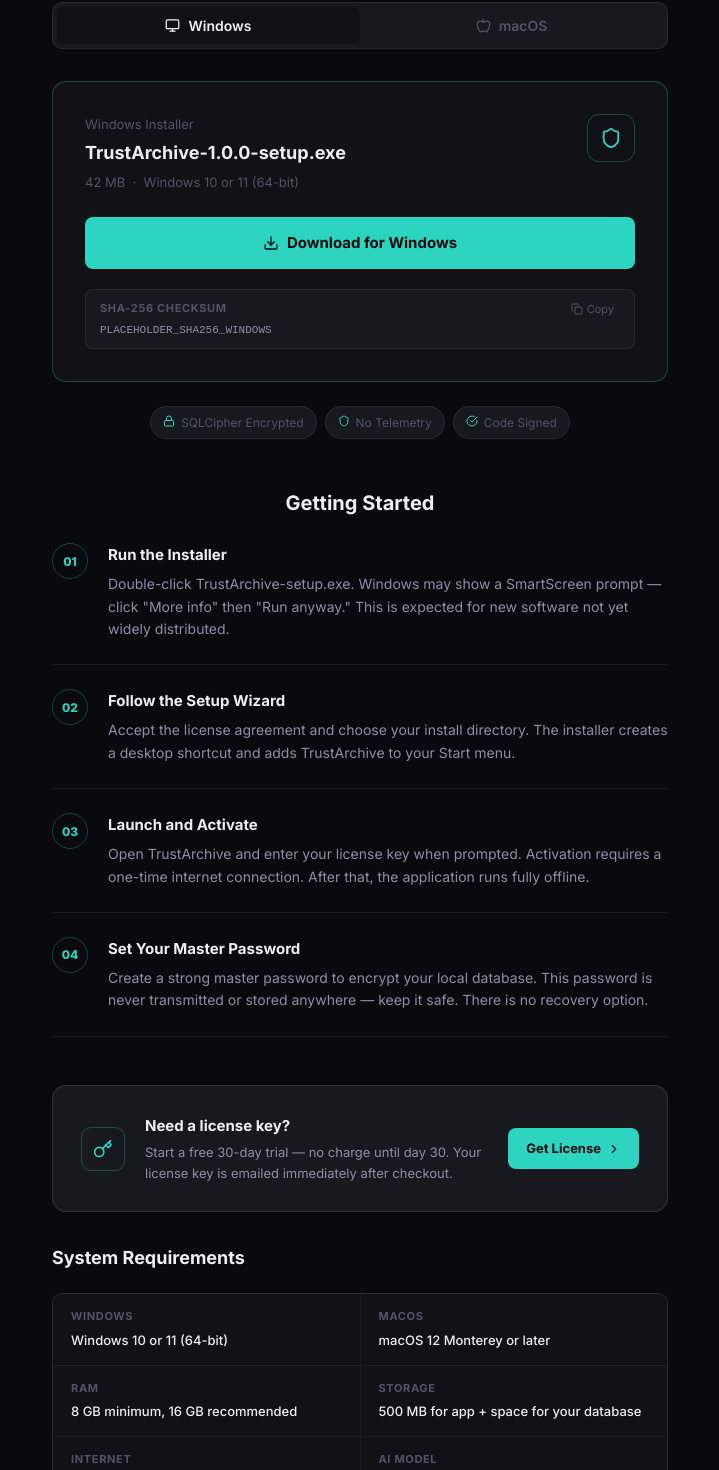
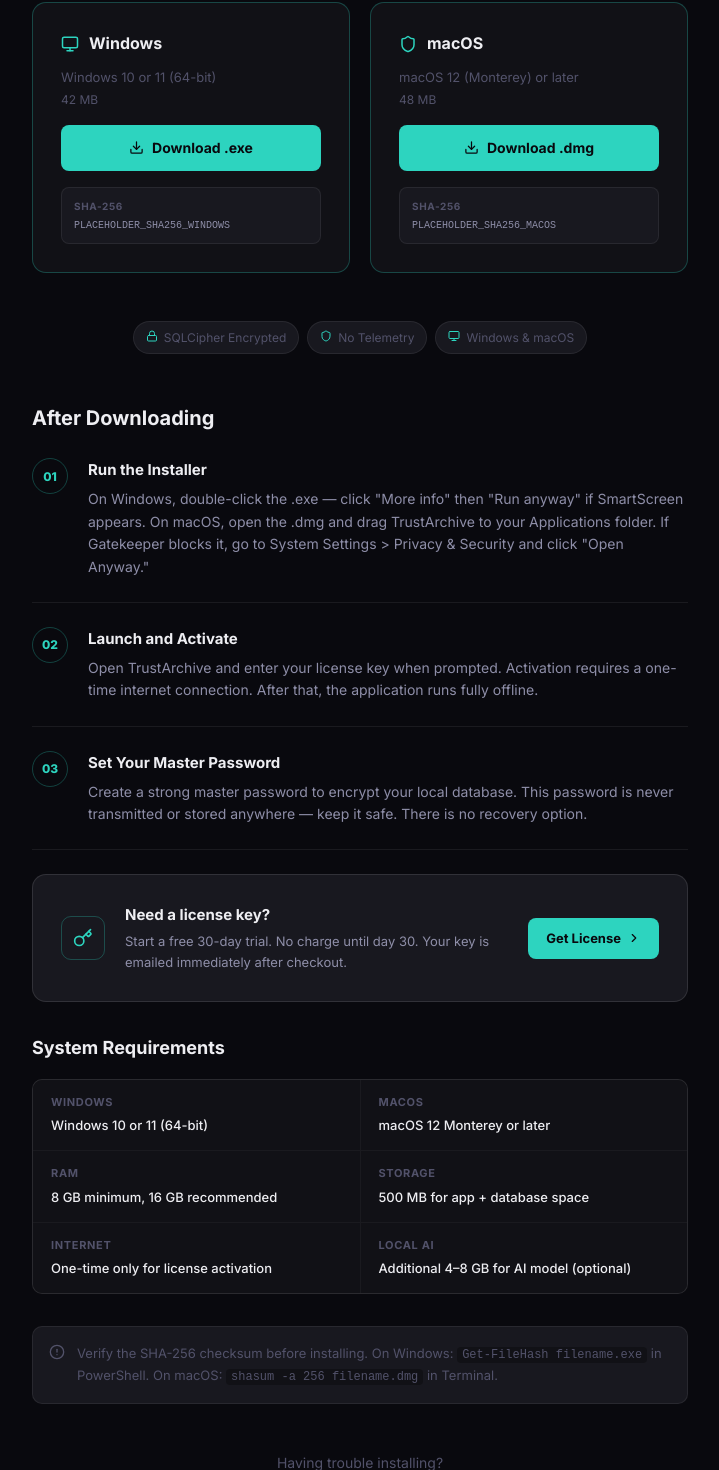
Before and after one commit to apvera-admin/trustarchive, a Next.js app: page /download in a window 1280 px wide. Shown: the part 472-1942 px from the top of the page, without its empty margins (280-999 px from the left). Built offline with nearby package versions, Linux system fonts and the light colour scheme.

Commit message:
Update page.js

```diff
--- a/app/download/page.js
+++ b/app/download/page.js
@@ -1,8 +1,5 @@
-'use client';
-
-import { useState } from 'react';
 import Link from 'next/link';
-import { Shield, Download, Monitor, Apple, CheckCircle, Key, AlertCircle, ChevronRight, Lock, Copy, Check } from 'lucide-react';
+import { Shield, Download, Monitor, Key, AlertCircle, ChevronRight, Lock } from 'lucide-react';
 
 export const metadata = {
   title: 'Download TrustArchive — Private Trust Administration Software',
@@ -14,57 +11,23 @@ const RELEASE = {
   version: '1.0.0',
   date: 'May 2025',
   windows: {
-    label: 'Windows Installer',
     filename: 'TrustArchive-1.0.0-setup.exe',
     size: '42 MB',
-    url: '/releases/TrustArchive-1.0.0-setup.exe', // replace with real URL or S3 link
-    sha256: 'PLACEHOLDER_SHA256_WINDOWS',           // replace with real checksum
+    url: '/releases/TrustArchive-1.0.0-setup.exe',
+    sha256: 'PLACEHOLDER_SHA256_WINDOWS',
     requirements: 'Windows 10 or 11 (64-bit)',
   },
   mac: {
-    label: 'macOS Disk Image',
     filename: 'TrustArchive-1.0.0.dmg',
     size: '48 MB',
-    url: '/releases/TrustArchive-1.0.0.dmg',       // replace with real URL or S3 link
-    sha256: 'PLACEHOLDER_SHA256_MACOS',             // replace with real checksum
+    url: '/releases/TrustArchive-1.0.0.dmg',
+    sha256: 'PLACEHOLDER_SHA256_MACOS',
     requirements: 'macOS 12 (Monterey) or later',
   },
 };
 // ───────────────────────────────────────────────────────────────────────────
 
-function CopyButton({ text }) {
-  const [copied, setCopied] = useState(false);
-
-  const handleCopy = () => {
-    navigator.clipboard.writeText(text);
-    setCopied(true);
-    setTimeout(() => setCopied(false), 2000);
-  };
-
-  return (
-    <button onClick={handleCopy} style={{
-      background: 'none',
-      border: 'none',
-      cursor: 'pointer',
-      color: copied ? 'var(--accent)' : 'var(--text-3)',
-      display: 'flex',
-      alignItems: 'center',
-      gap: 4,
-      fontSize: 11,
-      padding: '2px 6px',
-      borderRadius: 4,
-      transition: 'color 0.15s',
-    }}>
-      {copied ? <Check size={12} /> : <Copy size={12} />}
-      {copied ? 'Copied' : 'Copy'}
-    </button>
-  );
-}
-
 export default function DownloadPage() {
-  const [os, setOs] = useState('windows');
-  const platform = os === 'windows' ? RELEASE.windows : RELEASE.mac;
-
   return (
     <div style={{ paddingTop: 60 }}>
 
@@ -82,153 +45,123 @@ export default function DownloadPage() {
         </div>
       </div>
 
-      {/* ── OS SELECTOR + DOWNLOAD ── */}
+      {/* ── DOWNLOAD CARDS ── */}
       <section className="section" style={{ paddingTop: 48 }}>
-        <div className="container" style={{ maxWidth: 680 }}>
+        <div className="container" style={{ maxWidth: 720 }}>
 
-          {/* OS Toggle */}
+          {/* Both platforms side by side */}
+          <div style={{ display: 'grid', gridTemplateColumns: '1fr 1fr', gap: 20, marginBottom: 48 }}>
+
+            {/* Windows */}
             <div style={{
+              background: 'var(--bg-surface)',
+              border: '1px solid var(--accent-border)',
+              borderRadius: 'var(--radius-lg)',
+              padding: 28,
               display: 'flex',
-            background: 'var(--bg-surface-2)',
-            borderRadius: 10,
-            padding: 4,
-            marginBottom: 32,
-            border: '1px solid var(--border)',
+              flexDirection: 'column',
+              gap: 16,
             }}>
-            {[
-              { id: 'windows', label: 'Windows', icon: <Monitor size={15} /> },
-              { id: 'mac', label: 'macOS', icon: <Apple size={15} /> },
-            ].map(({ id, label, icon }) => (
-              <button
-                key={id}
-                onClick={() => setOs(id)}
-                style={{
-                  flex: 1,
+              <div>
+                <div style={{ display: 'flex', alignItems: 'center', gap: 10, marginBottom: 10 }}>
+                  <Monitor size={18} style={{ color: 'var(--accent)' }} />
+                  <span style={{ fontSize: 16, fontWeight: 700, color: 'var(--text-1)' }}>Windows</span>
+                </div>
+                <div style={{ fontSize: 13, color: 'var(--text-3)', marginBottom: 2 }}>{RELEASE.windows.requirements}</div>
+                <div style={{ fontSize: 12, color: 'var(--text-3)' }}>{RELEASE.windows.size}</div>
+              </div>
+
+              <a href={RELEASE.windows.url} download style={{
                 display: 'flex',
                 alignItems: 'center',
                 justifyContent: 'center',
                 gap: 8,
-                  padding: '10px 16px',
-                  borderRadius: 7,
-                  border: 'none',
-                  cursor: 'pointer',
+                padding: '12px 20px',
+                background: 'var(--accent)',
+                color: '#09090E',
+                borderRadius: 8,
+                fontWeight: 700,
                 fontSize: 14,
-                  fontWeight: 600,
-                  fontFamily: 'inherit',
-                  transition: 'all 0.15s',
-                  background: os === id ? 'var(--bg-surface)' : 'transparent',
-                  color: os === id ? 'var(--text-1)' : 'var(--text-3)',
-                  boxShadow: os === id ? 'var(--shadow-sm)' : 'none',
-                }}
-              >
-                {icon} {label}
-              </button>
-            ))}
+                textDecoration: 'none',
+              }}>
+                <Download size={15} /> Download .exe
+              </a>
+
+              <div style={{
+                background: 'var(--bg-surface-2)',
+                border: '1px solid var(--border)',
+                borderRadius: 8,
+                padding: '10px 12px',
+              }}>
+                <div style={{ fontSize: 10, fontWeight: 700, color: 'var(--text-3)', textTransform: 'uppercase', letterSpacing: '0.06em', marginBottom: 4 }}>
+                  SHA-256
+                </div>
+                <div style={{ fontFamily: 'monospace', fontSize: 10, color: 'var(--text-2)', wordBreak: 'break-all', lineHeight: 1.5 }}>
+                  {RELEASE.windows.sha256}
+                </div>
+              </div>
             </div>
 
-          {/* Download Card */}
+            {/* macOS */}
             <div style={{
               background: 'var(--bg-surface)',
               border: '1px solid var(--accent-border)',
               borderRadius: 'var(--radius-lg)',
-            padding: 32,
-            marginBottom: 24,
+              padding: 28,
+              display: 'flex',
+              flexDirection: 'column',
+              gap: 16,
             }}>
-            <div style={{ display: 'flex', alignItems: 'flex-start', justifyContent: 'space-between', gap: 16, marginBottom: 24 }}>
               <div>
-                <div style={{ fontSize: 13, color: 'var(--text-3)', marginBottom: 4 }}>
-                  {platform.label}
+                <div style={{ display: 'flex', alignItems: 'center', gap: 10, marginBottom: 10 }}>
+                  <Shield size={18} style={{ color: 'var(--accent)' }} />
+                  <span style={{ fontSize: 16, fontWeight: 700, color: 'var(--text-1)' }}>macOS</span>
                 </div>
-                <div style={{ fontSize: 18, fontWeight: 700, color: 'var(--text-1)', marginBottom: 4 }}>
-                  {platform.filename}
-                </div>
-                <div style={{ fontSize: 13, color: 'var(--text-3)' }}>
-                  {platform.size} &nbsp;·&nbsp; {platform.requirements}
-                </div>
-              </div>
-              <div style={{
-                width: 48,
-                height: 48,
-                background: 'var(--accent-subtle)',
-                border: '1px solid var(--accent-border)',
-                borderRadius: 12,
-                display: 'flex',
-                alignItems: 'center',
-                justifyContent: 'center',
-                flexShrink: 0,
-              }}>
-                <Shield size={22} style={{ color: 'var(--accent)' }} />
-              </div>
+                <div style={{ fontSize: 13, color: 'var(--text-3)', marginBottom: 2 }}>{RELEASE.mac.requirements}</div>
+                <div style={{ fontSize: 12, color: 'var(--text-3)' }}>{RELEASE.mac.size}</div>
               </div>
 
-            <a
-              href={platform.url}
-              download
-              style={{
+              <a href={RELEASE.mac.url} download style={{
                 display: 'flex',
                 alignItems: 'center',
                 justifyContent: 'center',
                 gap: 8,
-                width: '100%',
-                padding: '14px 24px',
+                padding: '12px 20px',
                 background: 'var(--accent)',
                 color: '#09090E',
                 borderRadius: 8,
                 fontWeight: 700,
-                fontSize: 15,
+                fontSize: 14,
                 textDecoration: 'none',
-                transition: 'opacity 0.15s',
-                marginBottom: 20,
-              }}
-              onMouseEnter={e => e.currentTarget.style.opacity = '0.88'}
-              onMouseLeave={e => e.currentTarget.style.opacity = '1'}
-            >
-              <Download size={16} />
-              Download for {os === 'windows' ? 'Windows' : 'macOS'}
+              }}>
+                <Download size={15} /> Download .dmg
               </a>
 
-            {/* Checksum */}
               <div style={{
                 background: 'var(--bg-surface-2)',
                 border: '1px solid var(--border)',
                 borderRadius: 8,
-              padding: '10px 14px',
+                padding: '10px 12px',
               }}>
-              <div style={{ display: 'flex', alignItems: 'center', justifyContent: 'space-between', marginBottom: 4 }}>
-                <span style={{ fontSize: 11, fontWeight: 700, color: 'var(--text-3)', textTransform: 'uppercase', letterSpacing: '0.06em' }}>
-                  SHA-256 Checksum
-                </span>
-                <CopyButton text={platform.sha256} />
+                <div style={{ fontSize: 10, fontWeight: 700, color: 'var(--text-3)', textTransform: 'uppercase', letterSpacing: '0.06em', marginBottom: 4 }}>
+                  SHA-256
                 </div>
-              <div style={{
-                fontFamily: 'monospace',
-                fontSize: 11,
-                color: 'var(--text-2)',
-                wordBreak: 'break-all',
-                lineHeight: 1.5,
-              }}>
-                {platform.sha256}
+                <div style={{ fontFamily: 'monospace', fontSize: 10, color: 'var(--text-2)', wordBreak: 'break-all', lineHeight: 1.5 }}>
+                  {RELEASE.mac.sha256}
+                </div>
               </div>
             </div>
           </div>
 
-          {/* Trust Badges */}
-          <div style={{
-            display: 'flex',
-            gap: 8,
-            flexWrap: 'wrap',
-            justifyContent: 'center',
-            marginBottom: 48,
-          }}>
+          {/* Trust badges */}
+          <div style={{ display: 'flex', gap: 8, flexWrap: 'wrap', justifyContent: 'center', marginBottom: 48 }}>
             {[
               { icon: <Lock size={12} />, label: 'SQLCipher Encrypted' },
               { icon: <Shield size={12} />, label: 'No Telemetry' },
-              { icon: <CheckCircle size={12} />, label: 'Code Signed' },
+              { icon: <Monitor size={12} />, label: 'Windows & macOS' },
             ].map(({ icon, label }) => (
               <div key={label} style={{
-                display: 'flex',
-                alignItems: 'center',
-                gap: 6,
+                display: 'flex', alignItems: 'center', gap: 6,
                 padding: '6px 12px',
                 background: 'var(--bg-surface-2)',
                 border: '1px solid var(--border)',
@@ -242,206 +175,121 @@ export default function DownloadPage() {
             ))}
           </div>
 
-          {/* ── INSTALLATION STEPS ── */}
-          <div style={{ marginBottom: 48 }}>
-            <h2 style={{ fontSize: 20, fontWeight: 700, marginBottom: 24, textAlign: 'center' }}>
-              Getting Started
-            </h2>
+          {/* ── INSTALL STEPS ── */}
+          <h2 style={{ fontSize: 20, fontWeight: 700, marginBottom: 24 }}>After Downloading</h2>
 
-            {(os === 'windows' ? [
+          {[
             {
               num: '01',
               title: 'Run the Installer',
-                body: 'Double-click TrustArchive-setup.exe. Windows may show a SmartScreen prompt — click "More info" then "Run anyway." This is expected for new software not yet widely distributed.',
+              body: 'On Windows, double-click the .exe — click "More info" then "Run anyway" if SmartScreen appears. On macOS, open the .dmg and drag TrustArchive to your Applications folder. If Gatekeeper blocks it, go to System Settings > Privacy & Security and click "Open Anyway."',
             },
             {
               num: '02',
-                title: 'Follow the Setup Wizard',
-                body: 'Accept the license agreement and choose your install directory. The installer creates a desktop shortcut and adds TrustArchive to your Start menu.',
-              },
-              {
-                num: '03',
               title: 'Launch and Activate',
               body: 'Open TrustArchive and enter your license key when prompted. Activation requires a one-time internet connection. After that, the application runs fully offline.',
             },
             {
-                num: '04',
+              num: '03',
               title: 'Set Your Master Password',
               body: 'Create a strong master password to encrypt your local database. This password is never transmitted or stored anywhere — keep it safe. There is no recovery option.',
             },
-            ] : [
-              {
-                num: '01',
-                title: 'Open the Disk Image',
-                body: 'Double-click TrustArchive.dmg. macOS may show a Gatekeeper warning — go to System Settings > Privacy & Security and click "Open Anyway." This is expected for newly distributed software.',
-              },
-              {
-                num: '02',
-                title: 'Drag to Applications',
-                body: 'In the disk image window, drag TrustArchive to your Applications folder. Eject the disk image when done.',
-              },
-              {
-                num: '03',
-                title: 'Launch and Activate',
-                body: 'Open TrustArchive from Applications and enter your license key when prompted. Activation requires a one-time internet connection. After that, the application runs fully offline.',
-              },
-              {
-                num: '04',
-                title: 'Set Your Master Password',
-                body: 'Create a strong master password to encrypt your local database. This password is never transmitted or stored anywhere — keep it safe. There is no recovery option.',
-              },
-            ]).map(({ num, title, body }) => (
+          ].map(({ num, title, body }) => (
             <div key={num} style={{
-                display: 'flex',
-                gap: 20,
-                marginBottom: 24,
-                paddingBottom: 24,
-                borderBottom: '1px solid var(--border)',
+              display: 'flex', gap: 20, marginBottom: 24,
+              paddingBottom: 24, borderBottom: '1px solid var(--border)',
             }}>
               <div style={{
-                  width: 36,
-                  height: 36,
-                  borderRadius: '50%',
+                width: 36, height: 36, borderRadius: '50%',
                 background: 'var(--accent-subtle)',
                 border: '1px solid var(--accent-border)',
-                  display: 'flex',
-                  alignItems: 'center',
-                  justifyContent: 'center',
-                  fontSize: 12,
-                  fontWeight: 800,
-                  color: 'var(--accent)',
-                  flexShrink: 0,
+                display: 'flex', alignItems: 'center', justifyContent: 'center',
+                fontSize: 12, fontWeight: 800, color: 'var(--accent)', flexShrink: 0,
               }}>
                 {num}
               </div>
               <div>
-                  <div style={{ fontSize: 15, fontWeight: 700, color: 'var(--text-1)', marginBottom: 6 }}>
-                    {title}
-                  </div>
-                  <div style={{ fontSize: 14, color: 'var(--text-2)', lineHeight: 1.6 }}>
-                    {body}
-                  </div>
+                <div style={{ fontSize: 15, fontWeight: 700, color: 'var(--text-1)', marginBottom: 6 }}>{title}</div>
+                <div style={{ fontSize: 14, color: 'var(--text-2)', lineHeight: 1.6 }}>{body}</div>
               </div>
             </div>
           ))}
-          </div>
 
           {/* ── LICENSE KEY CTA ── */}
           <div style={{
             background: 'var(--bg-surface-2)',
             border: '1px solid var(--border-md)',
             borderRadius: 'var(--radius-lg)',
-            padding: 28,
-            marginBottom: 32,
-            display: 'flex',
-            alignItems: 'center',
-            gap: 20,
+            padding: 28, marginBottom: 32,
+            display: 'flex', alignItems: 'center', gap: 20,
           }}>
             <div style={{
-              width: 44,
-              height: 44,
+              width: 44, height: 44,
               background: 'var(--accent-subtle)',
               border: '1px solid var(--accent-border)',
               borderRadius: 10,
-              display: 'flex',
-              alignItems: 'center',
-              justifyContent: 'center',
-              flexShrink: 0,
+              display: 'flex', alignItems: 'center', justifyContent: 'center', flexShrink: 0,
             }}>
               <Key size={20} style={{ color: 'var(--accent)' }} />
             </div>
             <div style={{ flex: 1 }}>
-              <div style={{ fontSize: 15, fontWeight: 700, color: 'var(--text-1)', marginBottom: 4 }}>
-                Need a license key?
-              </div>
+              <div style={{ fontSize: 15, fontWeight: 700, color: 'var(--text-1)', marginBottom: 4 }}>Need a license key?</div>
               <div style={{ fontSize: 13, color: 'var(--text-2)' }}>
-                Start a free 30-day trial — no charge until day 30. Your license key is emailed immediately after checkout.
+                Start a free 30-day trial. No charge until day 30. Your key is emailed immediately after checkout.
               </div>
             </div>
             <Link href="/pricing" style={{
-              display: 'flex',
-              alignItems: 'center',
-              gap: 6,
+              display: 'flex', alignItems: 'center', gap: 6,
               padding: '10px 18px',
-              background: 'var(--accent)',
-              color: '#09090E',
-              borderRadius: 8,
-              fontWeight: 700,
-              fontSize: 13,
-              textDecoration: 'none',
-              flexShrink: 0,
-              whiteSpace: 'nowrap',
+              background: 'var(--accent)', color: '#09090E',
+              borderRadius: 8, fontWeight: 700, fontSize: 13,
+              textDecoration: 'none', flexShrink: 0, whiteSpace: 'nowrap',
             }}>
               Get License <ChevronRight size={14} />
             </Link>
           </div>
 
           {/* ── SYSTEM REQUIREMENTS ── */}
-          <div style={{ marginBottom: 48 }}>
-            <h2 style={{ fontSize: 18, fontWeight: 700, marginBottom: 20 }}>
-              System Requirements
-            </h2>
+          <h2 style={{ fontSize: 18, fontWeight: 700, marginBottom: 16 }}>System Requirements</h2>
           <div style={{
-              display: 'grid',
-              gridTemplateColumns: '1fr 1fr',
-              gap: 1,
-              background: 'var(--border)',
-              borderRadius: 10,
-              overflow: 'hidden',
-              border: '1px solid var(--border)',
+            display: 'grid', gridTemplateColumns: '1fr 1fr', gap: 1,
+            background: 'var(--border)', borderRadius: 10,
+            overflow: 'hidden', border: '1px solid var(--border)', marginBottom: 32,
           }}>
             {[
               { label: 'Windows', value: 'Windows 10 or 11 (64-bit)' },
               { label: 'macOS', value: 'macOS 12 Monterey or later' },
               { label: 'RAM', value: '8 GB minimum, 16 GB recommended' },
-                { label: 'Storage', value: '500 MB for app + space for your database' },
-                { label: 'Internet', value: 'Required for license activation only' },
-                { label: 'AI Model', value: 'Additional 4–8 GB for local AI (optional)' },
-              ].map(({ label, value }, i) => (
-                <div key={label} style={{
-                  background: 'var(--bg-surface)',
-                  padding: '14px 18px',
-                }}>
-                  <div style={{ fontSize: 11, fontWeight: 700, color: 'var(--text-3)', textTransform: 'uppercase', letterSpacing: '0.06em', marginBottom: 4 }}>
-                    {label}
-                  </div>
-                  <div style={{ fontSize: 13, color: 'var(--text-1)', fontWeight: 500 }}>
-                    {value}
-                  </div>
+              { label: 'Storage', value: '500 MB for app + database space' },
+              { label: 'Internet', value: 'One-time only for license activation' },
+              { label: 'Local AI', value: 'Additional 4–8 GB for AI model (optional)' },
+            ].map(({ label, value }) => (
+              <div key={label} style={{ background: 'var(--bg-surface)', padding: '14px 18px' }}>
+                <div style={{ fontSize: 11, fontWeight: 700, color: 'var(--text-3)', textTransform: 'uppercase', letterSpacing: '0.06em', marginBottom: 4 }}>{label}</div>
+                <div style={{ fontSize: 13, color: 'var(--text-1)', fontWeight: 500 }}>{value}</div>
               </div>
             ))}
           </div>
-          </div>
 
-          {/* ── VERIFY CHECKSUM NOTE ── */}
+          {/* ── CHECKSUM NOTE ── */}
           <div style={{
-            display: 'flex',
-            gap: 12,
-            padding: 16,
-            background: 'var(--bg-surface-2)',
-            border: '1px solid var(--border)',
-            borderRadius: 10,
-            marginBottom: 48,
+            display: 'flex', gap: 12, padding: 16,
+            background: 'var(--bg-surface-2)', border: '1px solid var(--border)',
+            borderRadius: 10, marginBottom: 48,
           }}>
             <AlertCircle size={16} style={{ color: 'var(--text-3)', flexShrink: 0, marginTop: 1 }} />
             <div style={{ fontSize: 13, color: 'var(--text-3)', lineHeight: 1.6 }}>
-              Verify the SHA-256 checksum above before installing. On Windows use{' '}
-              <code style={{ fontFamily: 'monospace', fontSize: 12, background: 'var(--bg-surface)', padding: '1px 5px', borderRadius: 4 }}>
-                Get-FileHash filename.exe
-              </code>{' '}
-              in PowerShell. On macOS use{' '}
-              <code style={{ fontFamily: 'monospace', fontSize: 12, background: 'var(--bg-surface)', padding: '1px 5px', borderRadius: 4 }}>
-                shasum -a 256 filename.dmg
-              </code>{' '}
-              in Terminal.
+              Verify the SHA-256 checksum before installing. On Windows:{' '}
+              <code style={{ fontFamily: 'monospace', fontSize: 12, background: 'var(--bg-surface)', padding: '1px 5px', borderRadius: 4 }}>Get-FileHash filename.exe</code>
+              {' '}in PowerShell. On macOS:{' '}
+              <code style={{ fontFamily: 'monospace', fontSize: 12, background: 'var(--bg-surface)', padding: '1px 5px', borderRadius: 4 }}>shasum -a 256 filename.dmg</code>
+              {' '}in Terminal.
             </div>
           </div>
 
           {/* ── SUPPORT ── */}
           <div style={{ textAlign: 'center', paddingBottom: 48 }}>
-            <p style={{ fontSize: 14, color: 'var(--text-3)', marginBottom: 8 }}>
-              Having trouble installing?
-            </p>
+            <p style={{ fontSize: 14, color: 'var(--text-3)', marginBottom: 8 }}>Having trouble installing?</p>
             <Link href="/contact" style={{ color: 'var(--accent)', fontWeight: 600, fontSize: 14, textDecoration: 'none' }}>
               Contact support at support@trustarchive.co →
             </Link>
```
Lines whose indentation alone changed are shown as unchanged.
